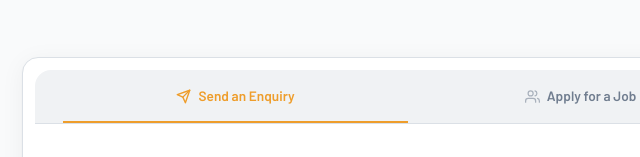
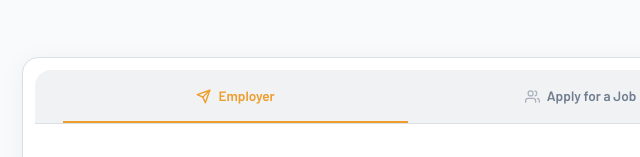
Before and after one commit to nacosking/IndustryForce, a plain HTML site: page html/Contact.html in a window 1280 px wide. Shown: the part 795-952 px from the top of the page, 42-682 px from the left. Drawn offline with nearby package versions, Linux system fonts and the light colour scheme; no server answers; a web font is replaced by a local one.

Commit message:
update on Contact

```diff
--- a/html/Contact.html
+++ b/html/Contact.html
@@ -116,7 +116,7 @@
                 onclick="switchTab('enquiry')"
               >
                 <svg viewBox="0 0 24 24" width="15" height="15"><use href="../asset/icon/icons.svg#icon-send"/></svg>
-                Send an Enquiry
+                Employer
               </button>
               <button
                 class="form-tab"
```
